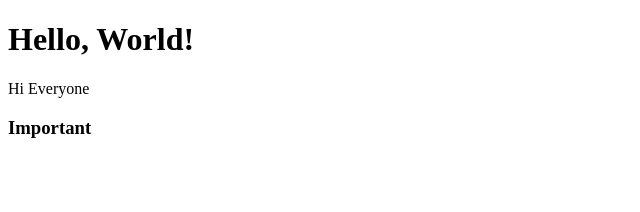
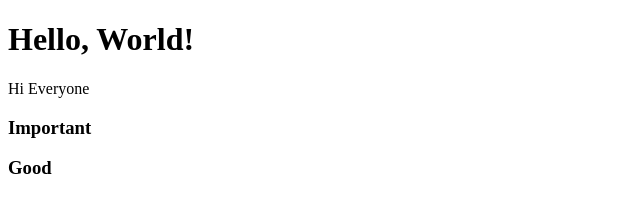
Before and after one commit to Praven4754/Git-Learning, a plain HTML site: page index.html in a window 1280 px wide. Shown: the full height of the page, 0-640 px from the left. Drawn offline with Linux system fonts and the light colour scheme.

Commit message:
Update index.html

```diff
--- a/index.html
+++ b/index.html
@@ -8,5 +8,6 @@
     <h1>Hello, World!</h1>
     <p>Hi Everyone</p>
     <h3>Important</h3>
+    <h3>Good</h3>
 </body>
 </html>
```
